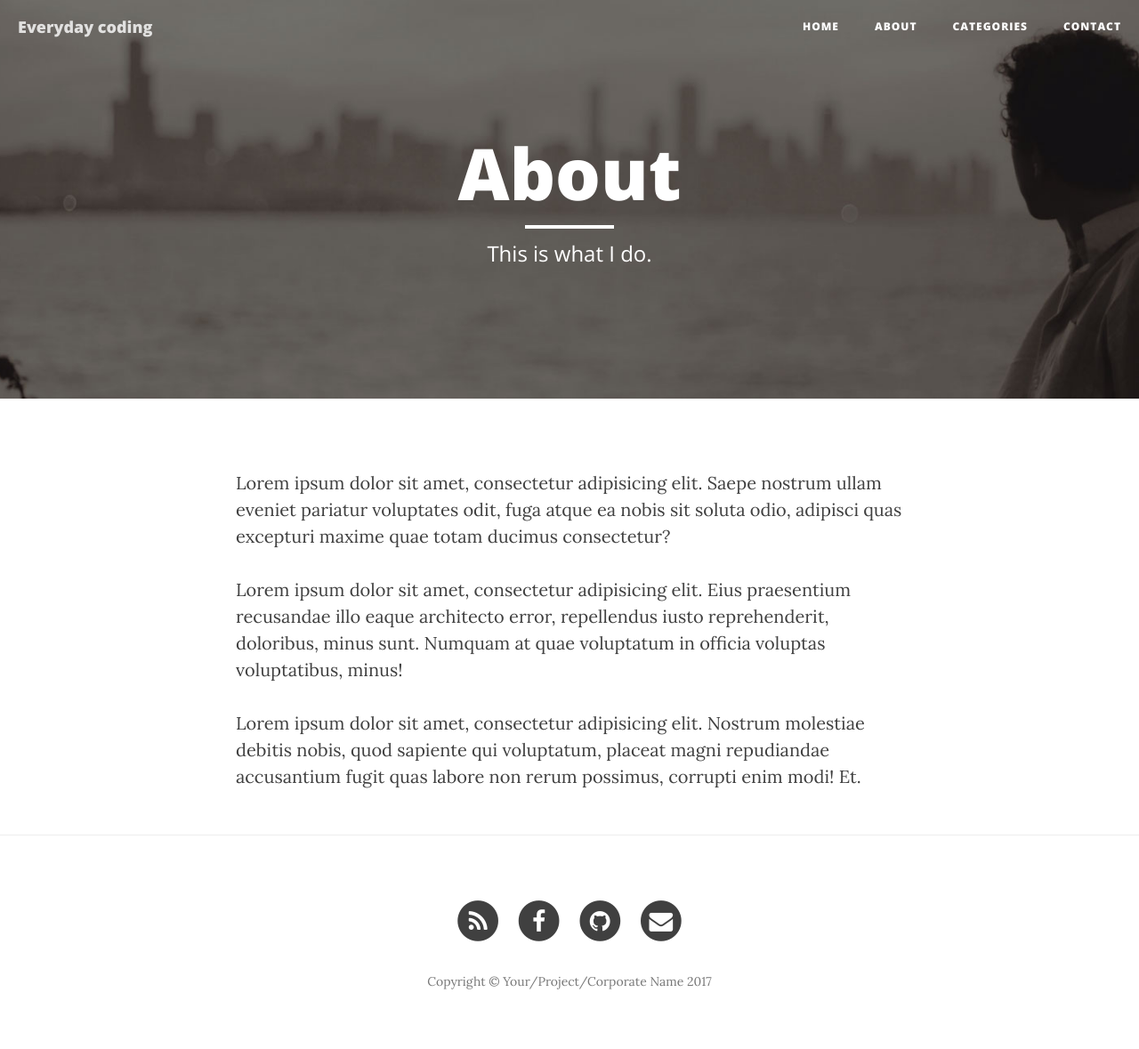
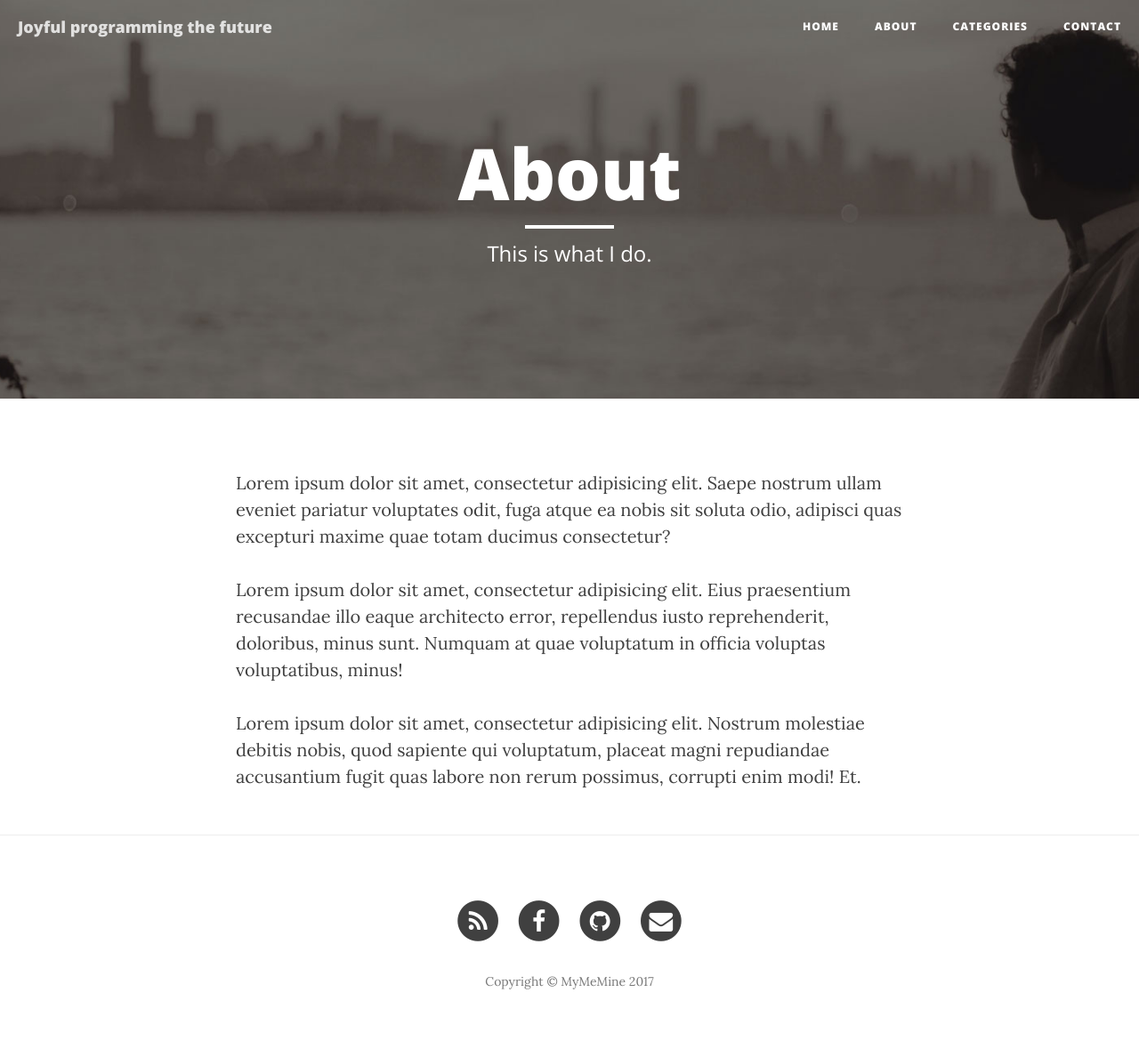
Before and after one commit to heiwais25/heiwais25.github.io, a Jekyll site: the page built from about.html, in a window 1280 px wide. Shown: the whole page at 89% size. Built offline with Jekyll 4.4.1, drawn with Linux system fonts in a browser that asks for light colours; nearby versions of some CDN libraries.

Commit message:
modify the title and add tracking id

```diff
--- a/_config.yml
+++ b/_config.yml
@@ -1,9 +1,9 @@
 # Site settings
-title: Everyday coding
+title: Joyful programming the future
 header-img: img/home-bg.jpg
 email: heiwais25@gmail.com
-copyright_name: Your/Project/Corporate Name
-description: "Write your site description here. It will be used as your sites meta description as well!"
+copyright_name: MyMeMine
+description: "Study programming, statistics and physics to predict!"
 baseurl: ""
 url: "https://heiwais25.github.io/"
 # twitter_username: SBootstrap
@@ -13,13 +13,13 @@
 
 # Google Analytics
 # To enable google analytics, uncomment below line with a valid Google Tracking ID
-# google_tracking_id:
+google_tracking_id: UA-105673303-1
 
 # Build settings
 markdown: kramdown
 highlighter: rouge
 permalink: pretty
-paginate: 5
+paginate: 10
 exclude: ["less","node_modules","Gruntfile.js","package.json","README.md"]
 
 gems: [jekyll-paginate, jekyll-feed]
```
Also changed, not shown: _layouts/default.html (+10 -0 lines), _layouts/page.html (+10 -0 lines), _layouts/post.html (+10 -0 lines).
